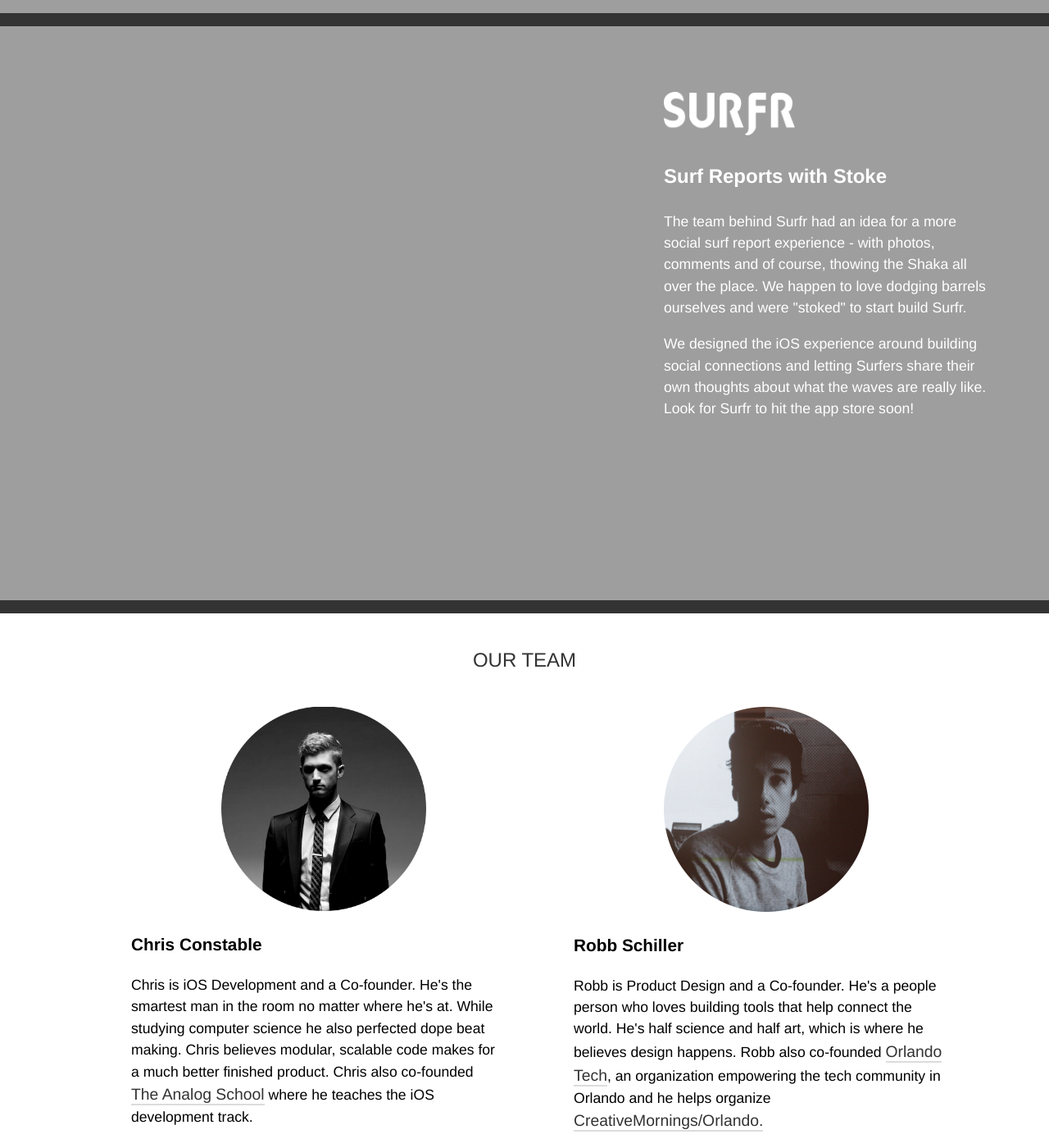
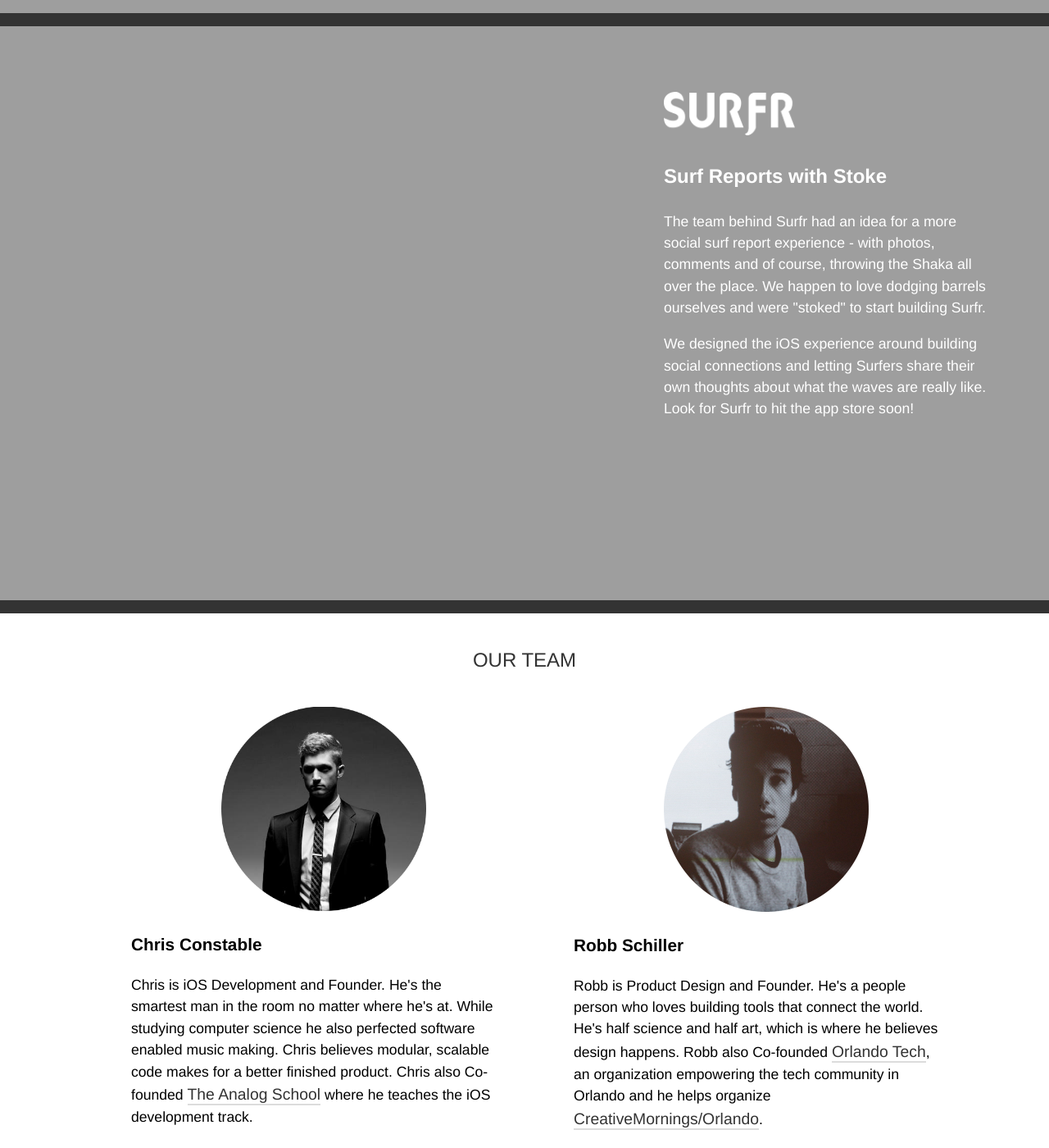
Before and after one commit to FuturaIO/futuraio.github.com, a Jekyll site: the page built from index.html, in a window 1280 px wide and 1400 px high, scrolled down 1470 px. Shown: the whole window at 82% size. Built offline with Jekyll 4.4.1, drawn with Linux system fonts in a browser that asks for light colours; Markdown is read by kramdown in place of the engine named in the settings; some of the changed text lies outside the part shown.

Commit message:
more typo fixes

```diff
--- a/index.html
+++ b/index.html
@@ -34,7 +34,7 @@
       <div class="info">
         <a href="http://surfrapp.co"><img class="slogo" src="/assets/img/surfr_logo@2x.png"></a>
         <p class="stitle">Surf Reports with Stoke</p>
-        <p>The team behind Surfr had an idea for a more social surf report experience - with photos, comments and of course, thowing the Shaka all over the place. We happen to love dodging barrels ourselves and were "stoked" to start build Surfr.</p>
+        <p>The team behind Surfr had an idea for a more social surf report experience - with photos, comments and of course, throwing the Shaka all over the place. We happen to love dodging barrels ourselves and were "stoked" to start building Surfr.</p>
         <p>We designed the iOS experience around building social connections and letting Surfers share their own thoughts about what the waves are really like. Look for Surfr to hit the app store soon!</p>
       </div>
     </div>
@@ -47,14 +47,14 @@
     <div class="teamMember">
       <img src="/assets/img/chris@2x.png">
       <p class="name">Chris Constable</p>
-      <p>Chris is iOS Development and a Co-founder. He's the smartest man in the room no matter where he's at. While studying computer science he also perfected dope beat making. Chris believes modular, scalable code makes for a much better finished product. Chris also co-founded <a href="http://analogschool">The Analog School</a> where he teaches the iOS development track.</p>
+      <p>Chris is iOS Development and Founder. He's the smartest man in the room no matter where he's at. While studying computer science he also perfected software enabled music making. Chris believes modular, scalable code makes for a better finished product. Chris also Co-founded <a href="http://analogschool">The Analog School</a> where he teaches the iOS development track.</p>
       <div class="center"><a href="https://github.com/mstrchrstphr" class="sbtn">GitHub</a><a href="https://twitter.com/mstrchrstphr" class="sbtn">Twitter</a><a href="mailto:chris@futura.io" class="sbtn">Email</a></div>
     </div>
     <div class="teamMember">
       <img src="/assets/img/robb@2x.png">
       <p class="name">Robb Schiller</p>
-      <p>Robb is Product Design and a Co-founder. He's a people person who loves building tools that help connect the world. He's half science and half art, which is where he believes design happens. Robb also co-founded <a href="http://orlandote.ch">Orlando Tech</a>, an organization empowering the tech community in Orlando and he helps organize <a href="http://creativemornings.com">CreativeMornings/Orlando.</a></p>
-      <div class="center"><a href="http://github.com/robbschiller" class="sbtn">GitHub</a><a href="http://dribbble.com/robbschiller" class="sbtn">Dribbble</a><a href="http://twitter.com/robbschiller" class="sbtn">Twitter</a><a href="mailto:robb@futura.io" class="sbtn">Email</a></div>
+      <p>Robb is Product Design and Founder. He's a people person who loves building tools that connect the world. He's half science and half art, which is where he believes design happens. Robb also Co-founded <a href="http://orlandote.ch">Orlando Tech</a>, an organization empowering the tech community in Orlando and he helps organize <a href="http://creativemornings.com">CreativeMornings/Orlando</a>.</p>
+      <div class="center"><a href="http://github.com/robbschiller" class="sbtn">GitHub</a><a href="http://twitter.com/robbschiller" class="sbtn">Twitter</a><a href="mailto:robb@futura.io" class="sbtn">Email</a></div>
     </div>
     <p class="clear">
   </div>
```
Also changed, not shown: other parts of index.html (+2 -2 lines).
